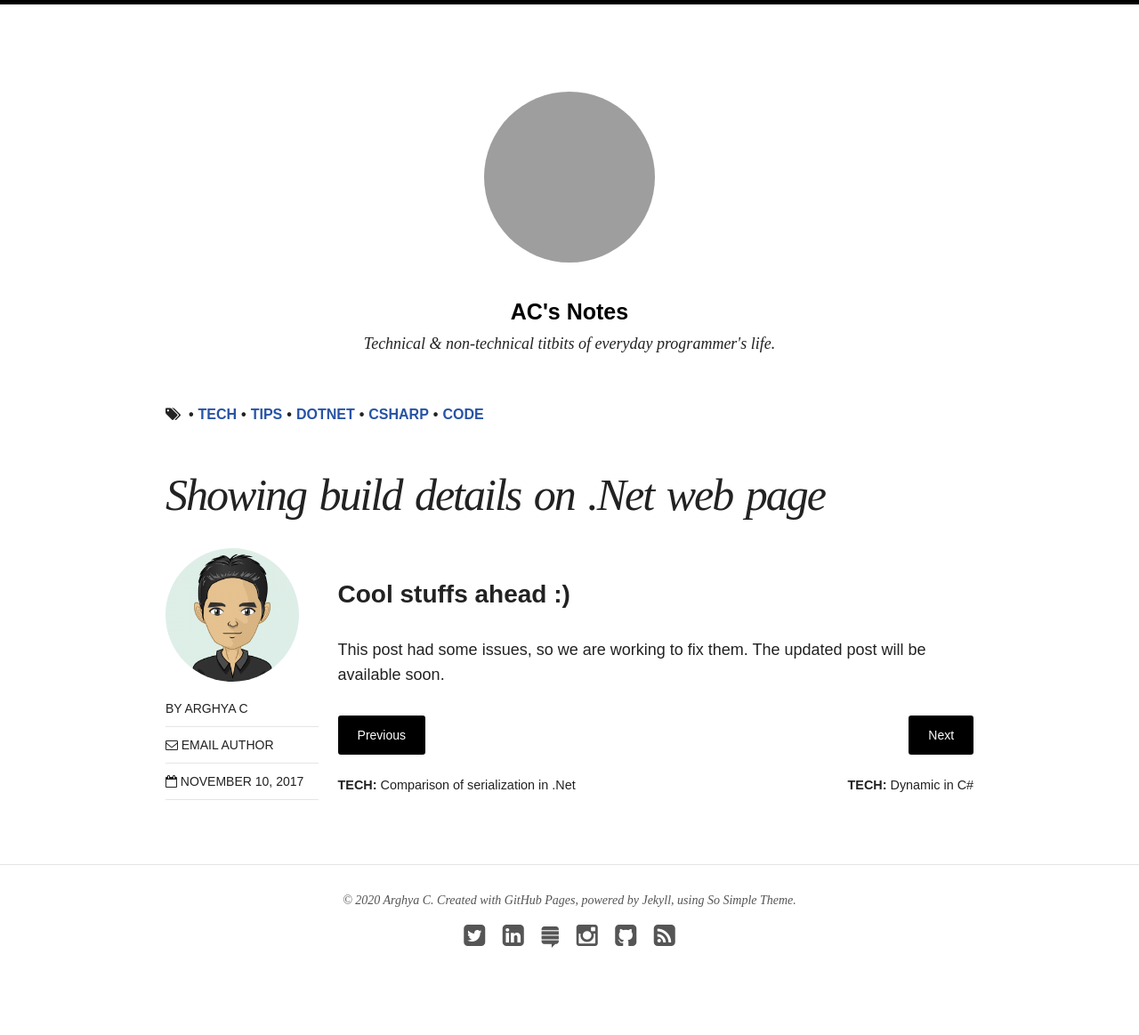
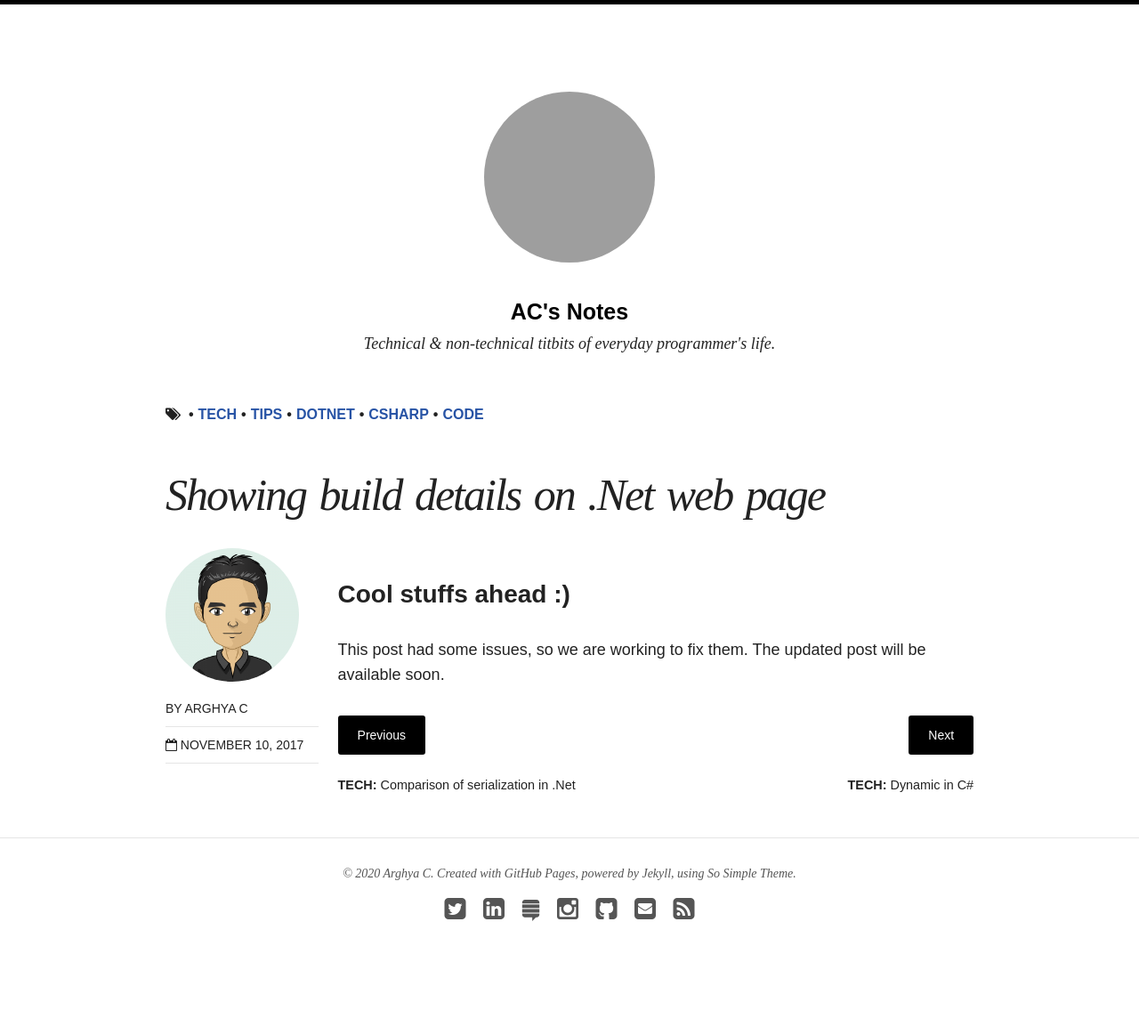
Before and after one commit to chakrabar/chakrabar.github.io, a Jekyll site: the page built from _posts/articles/2017-11-10-showing-build-details-on-webpage.md, in a window 1280 px wide. Shown: the whole page at 89% size. Built offline with Jekyll 4.4.1, drawn with Linux system fonts in a browser that asks for light colours; nearby versions of some CDN libraries; after the commit the page ends 1133 px from its top, so only the background shows below that.

Commit message:
More credit to guest authors, and left pane simplification

```diff
--- a/_includes/footer.html
+++ b/_includes/footer.html
@@ -5,6 +5,7 @@
 <!--Created with <a href="https://pages.github.com/" target="_blank" ref="nofollow">GitHub Pages</a>, powered by <a href="http://jekyllrb.com" target="_blank" rel="nofollow">Jekyll</a>, using <a href="https://mademistakes.com/work/so-simple-jekyll-theme/" rel="nofollow" target="_blank">So Simple Theme</a>.</span>-->
 <!-- Arghya removing unexpected links from bottom most footer, credit given in /about page -->
 <!--<span>&copy; 2020 {{ site.owner.name }}. -->
+<!-- NOTE: For posts, The post author is assigned as author, else site.owner -->
 <div class="social-icons">
 	{% if author.twitter %}<a href="https://twitter.com/{{ author.twitter }}" title="{{ author.name}} on Twitter" target="_blank"><i class="fa fa-twitter-square fa-2x"></i></a>{% endif %}
 	{% if author.facebook %}<a href="https://facebook.com/{{ author.facebook }}" title="{{ author.name}} on Facebook" target="_blank"><i class="fa fa-facebook-square fa-2x"></i></a>{% endif %}
@@ -16,6 +17,7 @@
 	{% if author.github %}<a href="https://github.com/{{ author.github }}" title="{{ author.name}} on Github" target="_blank"><i class="fa fa-github-square fa-2x"></i></a>{% endif %}
 	{% if author.tumblr %}<a href="http://{{ author.tumblr }}.tumblr.com" title="{{ author.name}} on Tumblr" target="_blank"><i class="fa fa-tumblr-square fa-2x"></i></a>{% endif %}
     {% if author.pinterest %}<a href="https://www.pinterest.com/{{ author.pinterest }}/" title="{{ author.name}} on Pinterest" target="_blank"><i class="fa fa-pinterest fa-2x"></i></a>{% endif %}
-	{% if author.weibo %}<a href="https://www.weibo.com/u/{{ author.weibo }}/" title="{{ author.name}} on Weibo" target="_blank"><i class="fa fa-weibo fa-2x"></i></a>{% endif %}
+    {% if author.weibo %}<a href="https://www.weibo.com/u/{{ author.weibo }}/" title="{{ author.name}} on Weibo" target="_blank"><i class="fa fa-weibo fa-2x"></i></a>{% endif %}
+    {% if author.email %}<a href="mailto:{{ author.email }}" title="Email {{ author.name}}" target="_blank"><i class="fa fa-envelope-square fa-2x"></i></a>{% endif %}
     <a href="{{ site.url }}/feed.xml" title="Atom/RSS feed"><i class="fa fa-rss-square fa-2x"></i></a>
 </div><!-- /.social-icons -->
--- a/_layouts/post.html
+++ b/_layouts/post.html
@@ -49,21 +49,15 @@
                         <img src="{{ site.url }}/images/{{ author.avatar }}" class="bio-photo"
                             alt="{{ author.name }} bio photo" />
                     {% endif %}
-                    <span class="author vcard">By <span class="fn">{{ author.name }}</span></span>
-                    <!-- Adding author contact -->
+                    <!-- Adding author profile (web)  -->
                     {% if author.web %}
-                    <span class="social-share-facebook">
+                    <span class="author vcard">By
                         <a href="{{ author.web }}" title="Author profile">
-                            <i class="fa fa-globe"></i> Author profile</a>
+                            <i class="fa fa-globe"></i> {{ author.name }}</a>
                         </a>
                     </span>
-                    {% endif %}
-                    {% if author.email %}
-                    <span class="social-share-facebook">
-                        <a href="mailto:{{ author.email }}" title="Email author">
-                            <i class="fa fa-envelope-o"></i> Email author</a>
-                        </a>
-                    </span>
+                    {% else %}
+                    <span class="author vcard">By <span class="fn">{{ author.name }}</span></span>
                     {% endif %}
                     <!-- Standard stuffs on left pane -->
                     <span class="entry-date date published"><time datetime="{{ page.date | date_to_xmlschema }}"><i
```
